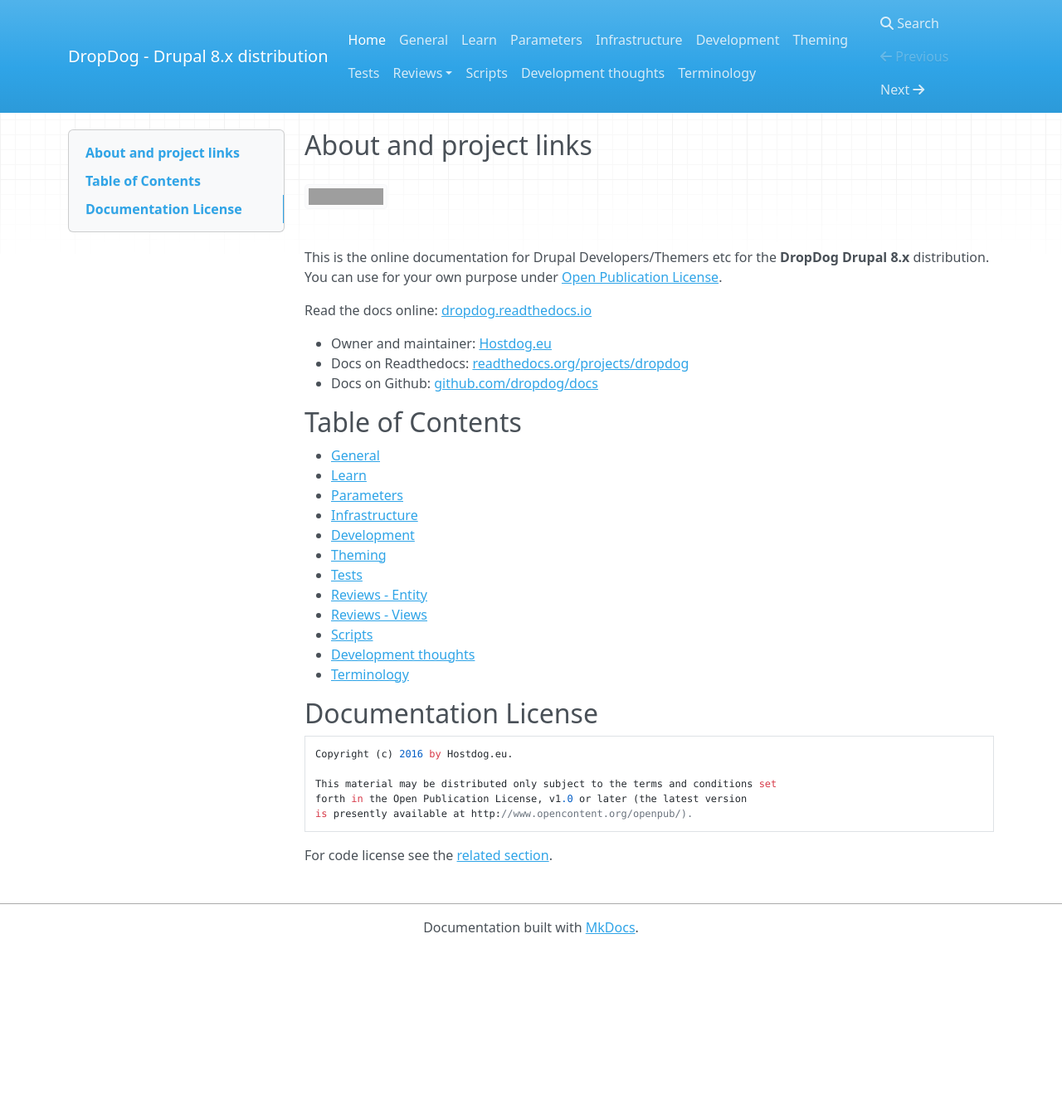
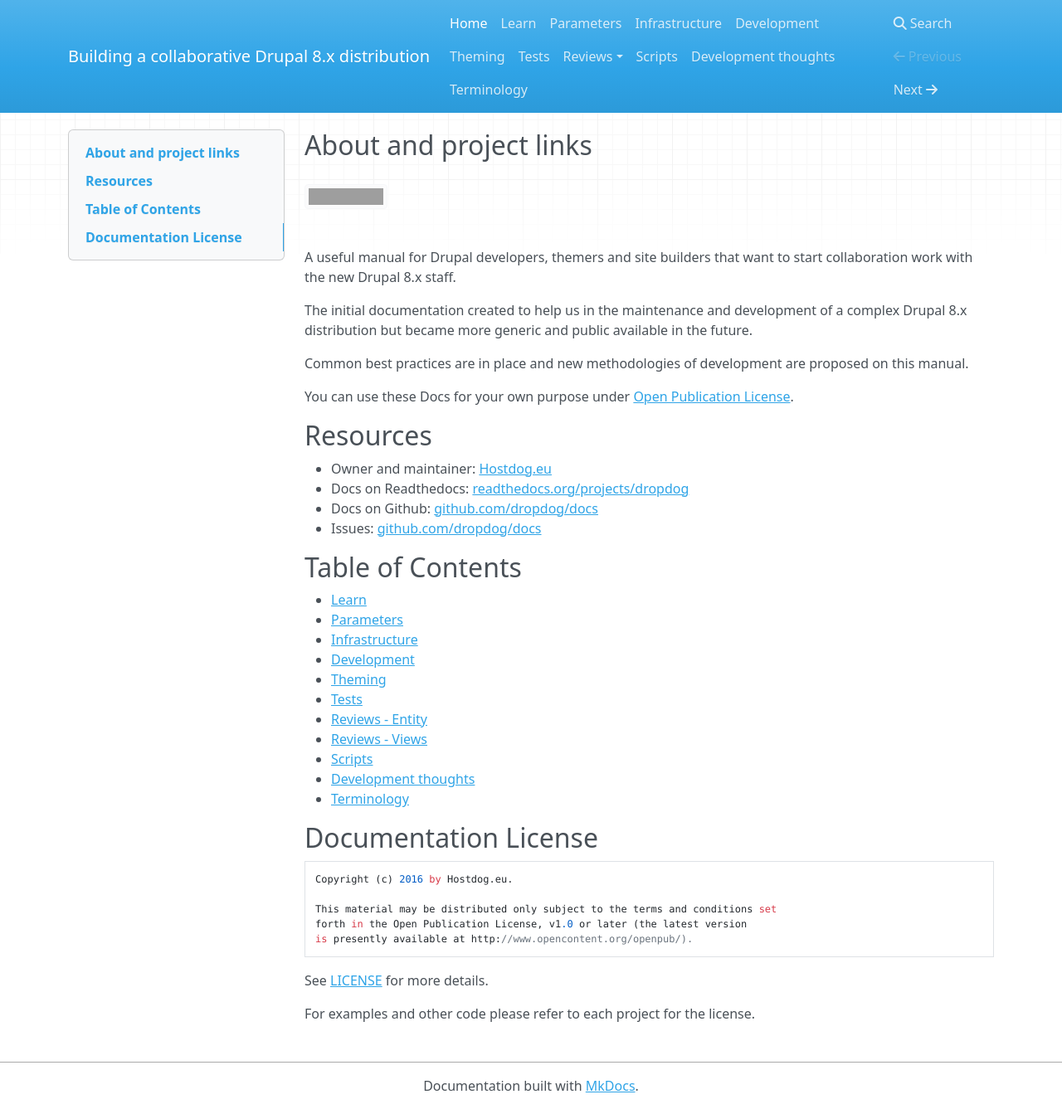
Before and after one commit to dropdog/docs, an MkDocs documentation site: the page built from docs/index.md, in a window 1280 px wide and 1337 px high. Shown: the whole window at 83% size. Built offline with MkDocs 1.6.1, drawn with Linux system fonts in a browser that asks for light colours; nearby versions of some CDN libraries; old or Windows-style settings are respelled for this version of MkDocs; grey boxes are pictures that could not be loaded.

Commit message:
Remove general, make docs more generic

````diff
--- a/docs/index.md
+++ b/docs/index.md
@@ -2,18 +2,25 @@
 
 [![Documentation Status](https://readthedocs.org/projects/dropdog/badge/?version=master)](http://dropdog.readthedocs.io)
 
-This is the online documentation for Drupal Developers/Themers etc for the **DropDog Drupal 8.x** distribution.
-You can use for your own purpose under [Open Publication License](https://github.com/dropdog/docs/blob/master/LICENSE).
+A useful manual for Drupal developers, themers and site builders that want to start collaboration work with the new Drupal 8.x staff.
 
-Read the docs online: [dropdog.readthedocs.io](http://dropdog.readthedocs.io/)
+The initial documentation created to help us in the maintenance and development of a complex
+Drupal 8.x distribution but became more generic and public available in the future.
+
+Common best practices are in place and new methodologies of development are proposed on this manual.
+
+You can use these Docs for your own purpose under [Open Publication License](https://github.com/dropdog/docs/blob/master/LICENSE).
+
+
+## Resources
 
 - Owner and maintainer: [Hostdog.eu](https://www.hostdog.eu "Web hosting company")
 - Docs on Readthedocs: [readthedocs.org/projects/dropdog](https://readthedocs.org/projects/dropdog/)
 - Docs on Github: [github.com/dropdog/docs](https://github.com/dropdog/docs)
+- Issues: [github.com/dropdog/docs](https://github.com/dropdog/docs/issues)
 
 ## Table of Contents
 
-- [General](general)
 - [Learn](learn)
 - [Parameters](parameters)
 - [Infrastructure](infrastructure)
@@ -36,4 +43,6 @@ forth in the Open Publication License, v1.0 or later (the latest version
 is presently available at http://www.opencontent.org/openpub/).
 ```
 
-For code license see the [related section](general#license).
+See [LICENSE](https://github.com/dropdog/docs/blob/master/LICENSE) for more details.
+
+For examples and other code please refer to each project for the license.
--- a/mkdocs.yml
+++ b/mkdocs.yml
@@ -1,4 +1,4 @@
-site_name: DropDog - Drupal 8.x distribution
+site_name: Building a collaborative Drupal 8.x distribution
 markdown_extensions:
     - smarty
     - toc:
@@ -7,7 +7,6 @@ markdown_extensions:
 
 pages:
 - Home: 'index.md'
-- General: 'general.md'
 - Learn: 'learn.md'
 - Parameters: 'parameters.md'
 - Infrastructure: 'infrastructure.md'
````
Also changed, not shown: docs/general.md (deleted, +0 -46 lines).
